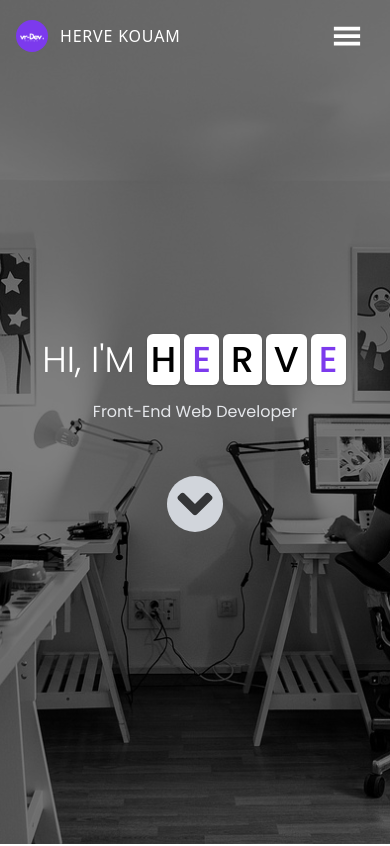
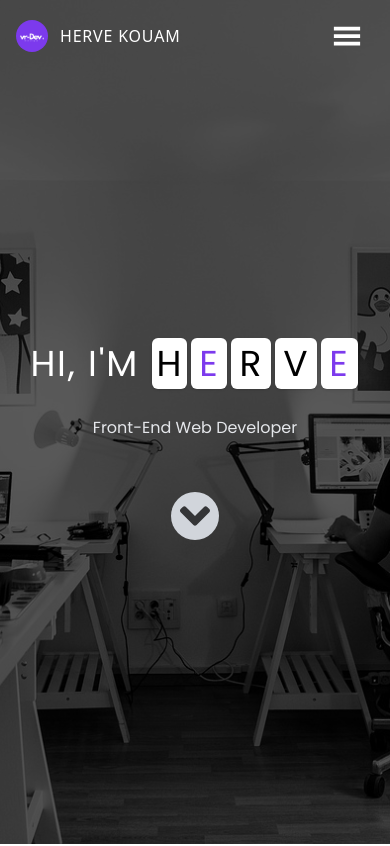
Before and after one commit to kouamherve/my-portfolio, a React (Create React App) app: page / in a window 390 px wide. Shown: the top 846 px of the page. Built offline with nearby package versions, Linux system fonts and the light colour scheme.

Commit message:
🚧  F03: APP > Homepage > Add MD breakpoint

```diff
--- a/src/components/Home.js
+++ b/src/components/Home.js
@@ -5,12 +5,12 @@ export default function Home() {
   return (
     <section
       id="homepage"
-      className="relative h-screen w-full flex items-center justify-center bg-home-page bg-cover bg-center bg-black/50 bg-blend-darken bg-fixed overflow-x-hidden"
+      className="relative h-screen w-full overflow-x-hidden flex items-center justify-center bg-home-page bg-cover bg-center bg-black/65 bg-blend-darken bg-fixed "
     >
-      <div className=" absolute size-fit font-Poppins flex flex-col items-center gap-3 m-2 -translate-y-0">
-        <h1 className="uppercase font-light text-white text-4xl leading-4 text-nowrap mx-2">
+      <div className=" absolute size-fit font-Poppins flex flex-col items-center gap-3">
+        <h1 className="uppercase text-white text-4xl tracking-wider text-nowrap mx-2 md:text-6xl md:mx-0">
           Hi, I'm{" "}
-          <span className="text-black font-medium ">
+          <span className="text-black md:space-x-2">
             <span className=" bg-white mx-0.5 px-1 py-0 rounded-md shadow ">
               h
             </span>
@@ -27,7 +27,7 @@ export default function Home() {
               e
             </span>
           </span>{" "}
-          <span className="text-black font-medium hidden ">
+          <span className="text-black hidden ">
             <span className=" bg-white mx-0.5 px-1 py-0 rounded-md shadow ">
               k
             </span>
@@ -48,9 +48,9 @@ export default function Home() {
         <h2 className="text-gray-200 text-md mt-5 capitalize">
           front-end Web developer
         </h2>
-        <div className="size-14">
+        <div className=" translate-y-10 md:translate-y-32 md:mt-20">
           <Link to="#about" smooth>
-            <FaAngleDown className="size-full text-black/75 rounded-full mt-10 cursor-pointer bg-gray-300 hover:bg-gray-400 active:bg-gray-500" />
+            <FaAngleDown className=" text-5xl text-black/75 rounded-full cursor-pointer bg-gray-300 hover:bg-gray-400 active:bg-gray-500" />
           </Link>
         </div>
       </div>
```
